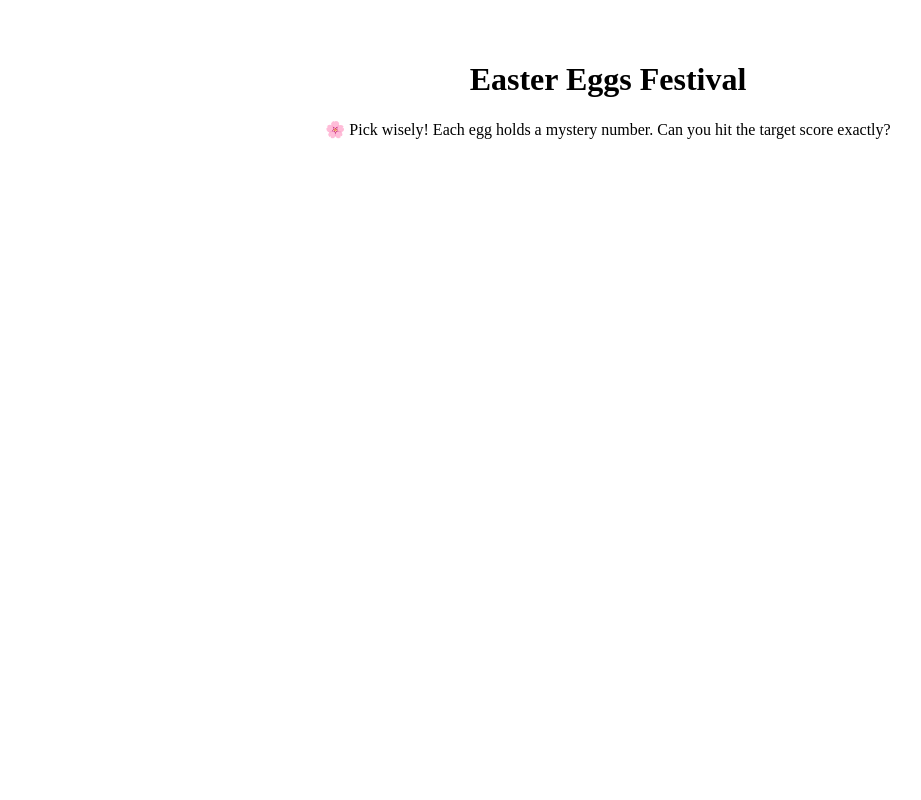
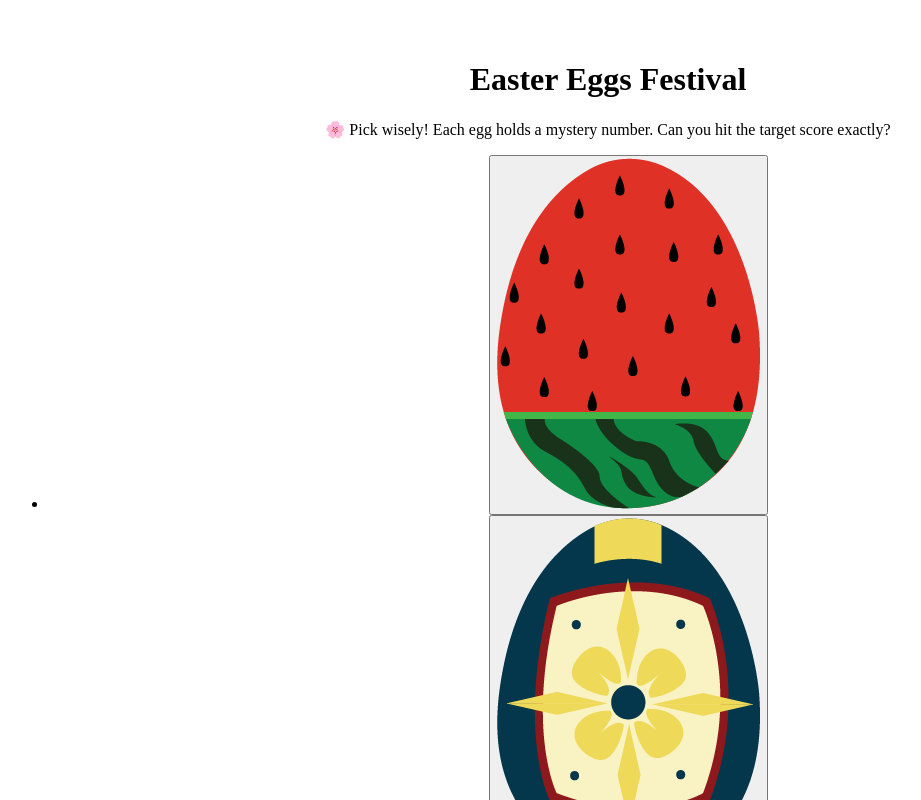
Before and after one commit to zcdev/easter-eggs-festival, a React (Vite) app: page / in a window 1280 px wide. Shown: the top 800 px of the page, without its empty margins (32-953 px from the left). Built offline with nearby package versions, Linux system fonts and the light colour scheme.

Commit message:
feat: implement Egg and EggList components with accessible markup

```diff
--- a/src/components/Egg.jsx
+++ b/src/components/Egg.jsx
@@ -1,6 +1,9 @@
-export default function Egg() {
+export default function Egg({ egg }) {
     return (
-        <>
-        </>
+        <li>
+            <button className="egg" aria-label={egg.clicked ? `Egg ${egg.id}, value: ${egg.value}` : `Egg ${egg.id}`}>
+                <img src={egg.image} alt="" aria-hidden="true" />
+            </button>
+        </li>
     )
 }
--- a/src/components/EggList.jsx
+++ b/src/components/EggList.jsx
@@ -1,6 +1,9 @@
-export default function EggList() {
+export default function EggList({ children }) {
     return (
-        <>
-        </>
+        <section aria-label="List of hidden eggs">
+            <ul>
+                {children}
+            </ul>
+        </section>
     )
 }
```
